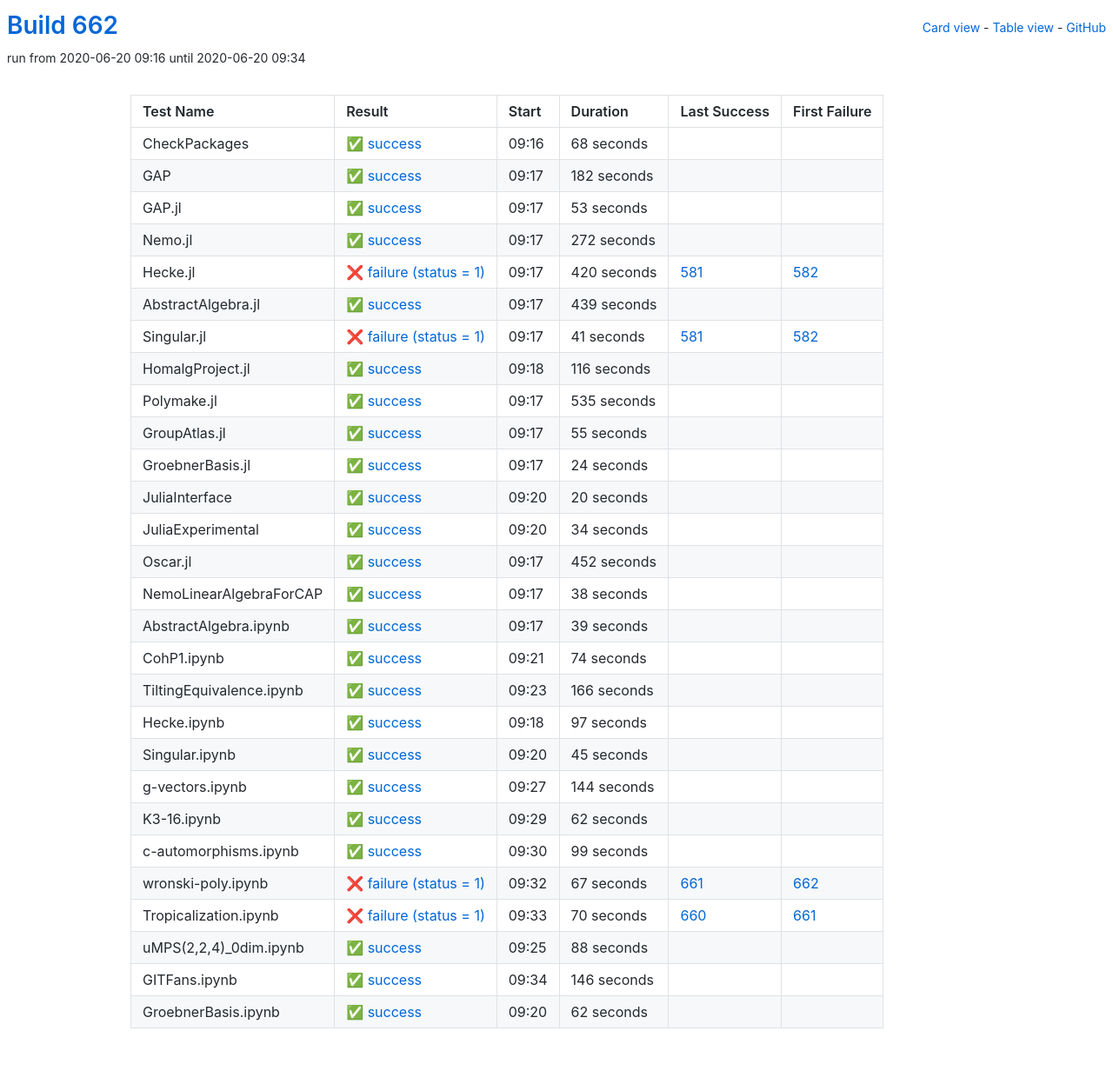
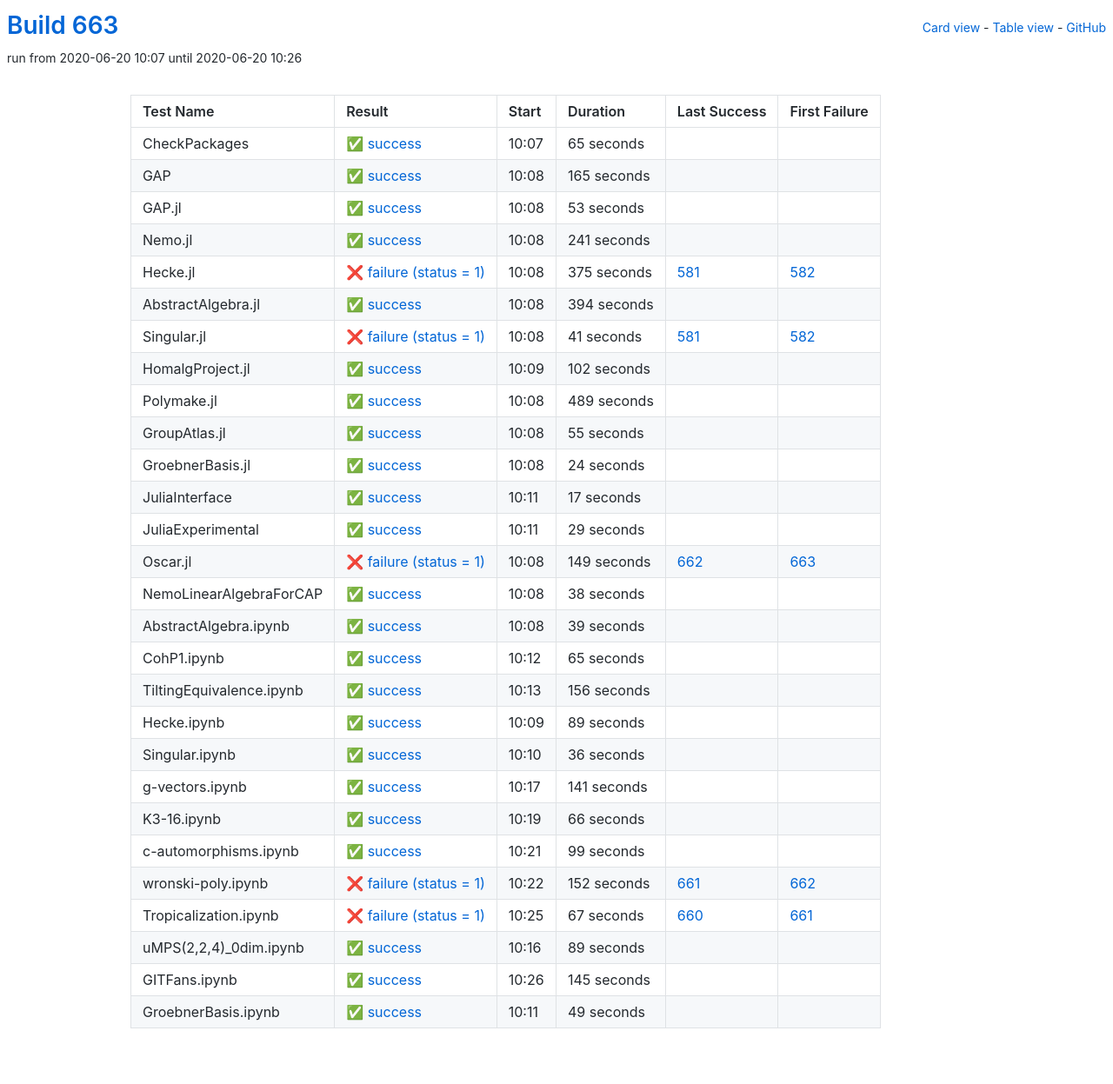
Before and after one commit to oscar-system/oscar-ci-status-1.4, a Jekyll site: the page built from table.html, in a window 1280 px wide. Shown: the whole page at 87% size. Built offline with Jekyll 4.4.1, drawn with Linux system fonts in a browser that asks for light colours.

Commit message:
Build #663

```diff
--- a/_data/ci.yml
+++ b/_data/ci.yml
@@ -1,6 +1,6 @@
 ---
-build: 662
-build_url: https://oscarci.mathematik.uni-kl.de/job/oscar-julia-1.4/662/
+build: 663
+build_url: https://oscarci.mathematik.uni-kl.de/job/oscar-julia-1.4/663/
 job: oscar-julia-1.4
 organization: oscar-system
 repo: oscar-ci-status-1.4
@@ -8,32 +8,32 @@ repourl: https://github.com/oscar-system/oscar-ci-status-1.4
 tests:
 - name: CheckPackages
   id: checkpackages
-  log: https://oscarci.mathematik.uni-kl.de/job/oscar-julia-1.4/662/artifact/logs/build-662/CheckPackages.log
-  start: 2020-06-20 09:16
+  log: https://oscarci.mathematik.uni-kl.de/job/oscar-julia-1.4/663/artifact/logs/build-663/CheckPackages.log
+  start: 2020-06-20 10:07
   success: true
   exitcode: 0
   status: success
-  duration: 68
+  duration: 65
   last_success: false
   last_success_url:
   first_failure: false
   first_failure_url:
 - name: GAP
   id: gap
-  log: https://oscarci.mathematik.uni-kl.de/job/oscar-julia-1.4/662/artifact/logs/build-662/GAP.log
-  start: 2020-06-20 09:17
+  log: https://oscarci.mathematik.uni-kl.de/job/oscar-julia-1.4/663/artifact/logs/build-663/GAP.log
+  start: 2020-06-20 10:08
   success: true
   exitcode: 0
   status: success
-  duration: 182
+  duration: 165
   last_success: false
   last_success_url:
   first_failure: false
   first_failure_url:
 - name: GAP.jl
   id: gap-jl
-  log: https://oscarci.mathematik.uni-kl.de/job/oscar-julia-1.4/662/artifact/logs/build-662/GAP.jl.log
-  start: 2020-06-20 09:17
+  log: https://oscarci.mathematik.uni-kl.de/job/oscar-julia-1.4/663/artifact/logs/build-663/GAP.jl.log
+  start: 2020-06-20 10:08
   success: true
   exitcode: 0
   status: success
@@ -44,44 +44,44 @@ tests:
   first_failure_url:
 - name: Nemo.jl
   id: nemo-jl
-  log: https://oscarci.mathematik.uni-kl.de/job/oscar-julia-1.4/662/artifact/logs/build-662/Nemo.jl.log
-  start: 2020-06-20 09:17
+  log: https://oscarci.mathematik.uni-kl.de/job/oscar-julia-1.4/663/artifact/logs/build-663/Nemo.jl.log
+  start: 2020-06-20 10:08
   success: true
   exitcode: 0
   status: success
-  duration: 272
+  duration: 241
   last_success: false
   last_success_url:
   first_failure: false
   first_failure_url:
 - name: Hecke.jl
   id: hecke-jl
-  log: https://oscarci.mathematik.uni-kl.de/job/oscar-julia-1.4/662/artifact/logs/build-662/Hecke.jl.log
-  start: 2020-06-20 09:17
+  log: https://oscarci.mathematik.uni-kl.de/job/oscar-julia-1.4/663/artifact/logs/build-663/Hecke.jl.log
+  start: 2020-06-20 10:08
   success: false
   exitcode: 1
   status: failure
-  duration: 420
+  duration: 375
   last_success: 581
   last_success_url: https://oscarci.mathematik.uni-kl.de/job/oscar-julia-1.4/581/
   first_failure: 582
   first_failure_url: https://oscarci.mathematik.uni-kl.de/job/oscar-julia-1.4/582/
 - name: AbstractAlgebra.jl
   id: abstractalgebra-jl
-  log: https://oscarci.mathematik.uni-kl.de/job/oscar-julia-1.4/662/artifact/logs/build-662/AbstractAlgebra.jl.log
-  start: 2020-06-20 09:17
+  log: https://oscarci.mathematik.uni-kl.de/job/oscar-julia-1.4/663/artifact/logs/build-663/AbstractAlgebra.jl.log
+  start: 2020-06-20 10:08
   success: true
   exitcode: 0
   status: success
-  duration: 439
+  duration: 394
   last_success: false
   last_success_url:
   first_failure: false
   first_failure_url:
 - name: Singular.jl
   id: singular-jl
-  log: https://oscarci.mathematik.uni-kl.de/job/oscar-julia-1.4/662/artifact/logs/build-662/Singular.jl.log
-  start: 2020-06-20 09:17
+  log: https://oscarci.mathematik.uni-kl.de/job/oscar-julia-1.4/663/artifact/logs/build-663/Singular.jl.log
+  start: 2020-06-20 10:08
   success: false
   exitcode: 1
   status: failure
@@ -92,32 +92,32 @@ tests:
   first_failure_url: https://oscarci.mathematik.uni-kl.de/job/oscar-julia-1.4/582/
 - name: HomalgProject.jl
   id: homalgproject-jl
-  log: https://oscarci.mathematik.uni-kl.de/job/oscar-julia-1.4/662/artifact/logs/build-662/HomalgProject.jl.log
-  start: 2020-06-20 09:18
+  log: https://oscarci.mathematik.uni-kl.de/job/oscar-julia-1.4/663/artifact/logs/build-663/HomalgProject.jl.log
+  start: 2020-06-20 10:09
   success: true
   exitcode: 0
   status: success
-  duration: 116
+  duration: 102
   last_success: false
   last_success_url:
   first_failure: false
   first_failure_url:
 - name: Polymake.jl
   id: polymake-jl
-  log: https://oscarci.mathematik.uni-kl.de/job/oscar-julia-1.4/662/artifact/logs/build-662/Polymake.jl.log
-  start: 2020-06-20 09:17
+  log: https://oscarci.mathematik.uni-kl.de/job/oscar-julia-1.4/663/artifact/logs/build-663/Polymake.jl.log
+  start: 2020-06-20 10:08
   success: true
   exitcode: 0
   status: success
-  duration: 535
+  duration: 489
   last_success: false
   last_success_url:
   first_failure: false
   first_failure_url:
 - name: GroupAtlas.jl
   id: groupatlas-jl
-  log: https://oscarci.mathematik.uni-kl.de/job/oscar-julia-1.4/662/artifact/logs/build-662/GroupAtlas.jl.log
-  start: 2020-06-20 09:17
+  log: https://oscarci.mathematik.uni-kl.de/job/oscar-julia-1.4/663/artifact/logs/build-663/GroupAtlas.jl.log
+  start: 2020-06-20 10:08
   success: true
   exitcode: 0
   status: success
@@ -128,8 +128,8 @@ tests:
   first_failure_url:
 - name: GroebnerBasis.jl
   id: groebnerbasis-jl
-  log: https://oscarci.mathematik.uni-kl.de/job/oscar-julia-1.4/662/artifact/logs/build-662/GroebnerBasis.jl.log
-  start: 2020-06-20 09:17
+  log: https://oscarci.mathematik.uni-kl.de/job/oscar-julia-1.4/663/artifact/logs/build-663/GroebnerBasis.jl.log
+  start: 2020-06-20 10:08
   success: true
   exitcode: 0
   status: success
@@ -140,44 +140,44 @@ tests:
   first_failure_url:
 - name: JuliaInterface
   id: juliainterface
-  log: https://oscarci.mathematik.uni-kl.de/job/oscar-julia-1.4/662/artifact/logs/build-662/JuliaInterface.log
-  start: 2020-06-20 09:20
+  log: https://oscarci.mathematik.uni-kl.de/job/oscar-julia-1.4/663/artifact/logs/build-663/JuliaInterface.log
+  start: 2020-06-20 10:11
   success: true
   exitcode: 0
   status: success
-  duration: 20
+  duration: 17
   last_success: false
   last_success_url:
   first_failure: false
   first_failure_url:
 - name: JuliaExperimental
   id: juliaexperimental
-  log: https://oscarci.mathematik.uni-kl.de/job/oscar-julia-1.4/662/artifact/logs/build-662/JuliaExperimental.log
-  start: 2020-06-20 09:20
+  log: https://oscarci.mathematik.uni-kl.de/job/oscar-julia-1.4/663/artifact/logs/build-663/JuliaExperimental.log
+  start: 2020-06-20 10:11
   success: true
   exitcode: 0
   status: success
-  duration: 34
+  duration: 29
   last_success: false
   last_success_url:
   first_failure: false
   first_failure_url:
 - name: Oscar.jl
   id: oscar-jl
-  log: https://oscarci.mathematik.uni-kl.de/job/oscar-julia-1.4/662/artifact/logs/build-662/Oscar.jl.log
-  start: 2020-06-20 09:17
-  success: true
-  exitcode: 0
-  status: success
-  duration: 452
-  last_success: false
-  last_success_url:
-  first_failure: false
-  first_failure_url:
+  log: https://oscarci.mathematik.uni-kl.de/job/oscar-julia-1.4/663/artifact/logs/build-663/Oscar.jl.log
+  start: 2020-06-20 10:08
+  success: false
+  exitcode: 1
+  status: failure
+  duration: 149
+  last_success: 662
+  last_success_url: https://oscarci.mathematik.uni-kl.de/job/oscar-julia-1.4/662/
+  first_failure: 663
+  first_failure_url: https://oscarci.mathematik.uni-kl.de/job/oscar-julia-1.4/663/
 - name: NemoLinearAlgebraForCAP
   id: nemolinearalgebraforcap
-  log: https://oscarci.mathematik.uni-kl.de/job/oscar-julia-1.4/662/artifact/logs/build-662/NemoLinearAlgebraForCAP.log
-  start: 2020-06-20 09:17
+  log: https://oscarci.mathematik.uni-kl.de/job/oscar-julia-1.4/663/artifact/logs/build-663/NemoLinearAlgebraForCAP.log
+  start: 2020-06-20 10:08
   success: true
   exitcode: 0
   status: success
@@ -188,8 +188,8 @@ tests:
   first_failure_url:
 - name: AbstractAlgebra.ipynb
   id: abstractalgebra-ipynb
-  log: https://oscarci.mathematik.uni-kl.de/job/oscar-julia-1.4/662/artifact/logs/build-662/AbstractAlgebra.ipynb.log
-  start: 2020-06-20 09:17
+  log: https://oscarci.mathematik.uni-kl.de/job/oscar-julia-1.4/663/artifact/logs/build-663/AbstractAlgebra.ipynb.log
+  start: 2020-06-20 10:08
   success: true
   exitcode: 0
   status: success
@@ -200,80 +200,80 @@ tests:
   first_failure_url:
 - name: CohP1.ipynb
   id: cohp1-ipynb
-  log: https://oscarci.mathematik.uni-kl.de/job/oscar-julia-1.4/662/artifact/logs/build-662/CohP1.ipynb.log
-  start: 2020-06-20 09:21
+  log: https://oscarci.mathematik.uni-kl.de/job/oscar-julia-1.4/663/artifact/logs/build-663/CohP1.ipynb.log
+  start: 2020-06-20 10:12
   success: true
   exitcode: 0
   status: success
-  duration: 74
+  duration: 65
   last_success: false
   last_success_url:
   first_failure: false
   first_failure_url:
 - name: TiltingEquivalence.ipynb
   id: tiltingequivalence-ipynb
-  log: https://oscarci.mathematik.uni-kl.de/job/oscar-julia-1.4/662/artifact/logs/build-662/TiltingEquivalence.ipynb.log
-  start: 2020-06-20 09:23
+  log: https://oscarci.mathematik.uni-kl.de/job/oscar-julia-1.4/663/artifact/logs/build-663/TiltingEquivalence.ipynb.log
+  start: 2020-06-20 10:13
   success: true
   exitcode: 0
   status: success
-  duration: 166
+  duration: 156
   last_success: false
   last_success_url:
   first_failure: false
   first_failure_url:
 - name: Hecke.ipynb
   id: hecke-ipynb
-  log: https://oscarci.mathematik.uni-kl.de/job/oscar-julia-1.4/662/artifact/logs/build-662/Hecke.ipynb.log
-  start: 2020-06-20 09:18
+  log: https://oscarci.mathematik.uni-kl.de/job/oscar-julia-1.4/663/artifact/logs/build-663/Hecke.ipynb.log
+  start: 2020-06-20 10:09
   success: true
   exitcode: 0
   status: success
-  duration: 97
+  duration: 89
   last_success: false
   last_success_url:
   first_failure: false
   first_failure_url:
 - name: Singular.ipynb
   id: singular-ipynb
-  log: https://oscarci.mathematik.uni-kl.de/job/oscar-julia-1.4/662/artifact/logs/build-662/Singular.ipynb.log
-  start: 2020-06-20 09:20
+  log: https://oscarci.mathematik.uni-kl.de/job/oscar-julia-1.4/663/artifact/logs/build-663/Singular.ipynb.log
+  start: 2020-06-20 10:10
   success: true
   exitcode: 0
   status: success
-  duration: 45
+  duration: 36
   last_success: false
   last_success_url:
   first_failure: false
   first_failure_url:
 - name: g-vectors.ipynb
   id: g-vectors-ipynb
-  log: https://oscarci.mathematik.uni-kl.de/job/oscar-julia-1.4/662/artifact/logs/build-662/g-vectors.ipynb.log
-  start: 2020-06-20 09:27
+  log: https://oscarci.mathematik.uni-kl.de/job/oscar-julia-1.4/663/artifact/logs/build-663/g-vectors.ipynb.log
+  start: 2020-06-20 10:17
   success: true
   exitcode: 0
   status: success
-  duration: 144
+  duration: 141
   last_success: false
   last_success_url:
   first_failure: false
   first_failure_url:
 - name: K3-16.ipynb
   id: k3-16-ipynb
-  log: https://oscarci.mathematik.uni-kl.de/job/oscar-julia-1.4/662/artifact/logs/build-662/K3-16.ipynb.log
-  start: 2020-06-20 09:29
+  log: https://oscarci.mathematik.uni-kl.de/job/oscar-julia-1.4/663/artifact/logs/build-663/K3-16.ipynb.log
+  start: 2020-06-20 10:19
   success: true
   exitcode: 0
   status: success
-  duration: 62
+  duration: 66
   last_success: false
   last_success_url:
   first_failure: false
   first_failure_url:
 - name: c-automorphisms.ipynb
   id: c-automorphisms-ipynb
-  log: https://oscarci.mathematik.uni-kl.de/job/oscar-julia-1.4/662/artifact/logs/build-662/c-automorphisms.ipynb.log
-  start: 2020-06-20 09:30
+  log: https://oscarci.mathematik.uni-kl.de/job/oscar-julia-1.4/663/artifact/logs/build-663/c-automorphisms.ipynb.log
+  start: 2020-06-20 10:21
   success: true
   exitcode: 0
   status: success
@@ -284,60 +284,60 @@ tests:
   first_failure_url:
 - name: wronski-poly.ipynb
   id: wronski-poly-ipynb
-  log: https://oscarci.mathematik.uni-kl.de/job/oscar-julia-1.4/662/artifact/logs/build-662/wronski-poly.ipynb.log
-  start: 2020-06-20 09:32
+  log: https://oscarci.mathematik.uni-kl.de/job/oscar-julia-1.4/663/artifact/logs/build-663/wronski-poly.ipynb.log
+  start: 2020-06-20 10:22
   success: false
   exitcode: 1
   status: failure
-  duration: 67
+  duration: 152
   last_success: 661
   last_success_url: https://oscarci.mathematik.uni-kl.de/job/oscar-julia-1.4/661/
   first_failure: 662
   first_failure_url: https://oscarci.mathematik.uni-kl.de/job/oscar-julia-1.4/662/
 - name: Tropicalization.ipynb
   id: tropicalization-ipynb
-  log: https://oscarci.mathematik.uni-kl.de/job/oscar-julia-1.4/662/artifact/logs/build-662/Tropicalization.ipynb.log
-  start: 2020-06-20 09:33
+  log: https://oscarci.mathematik.uni-kl.de/job/oscar-julia-1.4/663/artifact/logs/build-663/Tropicalization.ipynb.log
+  start: 2020-06-20 10:25
   success: false
   exitcode: 1
   status: failure
-  duration: 70
+  duration: 67
   last_success: 660
   last_success_url: https://oscarci.mathematik.uni-kl.de/job/oscar-julia-1.4/660/
   first_failure: 661
   first_failure_url: https://oscarci.mathematik.uni-kl.de/job/oscar-julia-1.4/661/
 - name: uMPS(2,2,4)_0dim.ipynb
   id: umps-2-2-4-0dim-ipynb
-  log: https://oscarci.mathematik.uni-kl.de/job/oscar-julia-1.4/662/artifact/logs/build-662/uMPS-2-2-4-_0dim.ipynb.log
-  start: 2020-06-20 09:25
+  log: https://oscarci.mathematik.uni-kl.de/job/oscar-julia-1.4/663/artifact/logs/build-663/uMPS-2-2-4-_0dim.ipynb.log
+  start: 2020-06-20 10:16
   success: true
   exitcode: 0
   status: success
-  duration: 88
+  duration: 89
   last_success: false
   last_success_url:
   first_failure: false
   first_failure_url:
 - name: GITFans.ipynb
   id: gitfans-ipynb
-  log: https://oscarci.mathematik.uni-kl.de/job/oscar-julia-1.4/662/artifact/logs/build-662/GITFans.ipynb.log
-  start: 2020-06-20 09:34
+  log: https://oscarci.mathematik.uni-kl.de/job/oscar-julia-1.4/663/artifact/logs/build-663/GITFans.ipynb.log
+  start: 2020-06-20 10:26
   success: true
   exitcode: 0
   status: success
-  duration: 146
+  duration: 145
   last_success: false
   last_success_url:
   first_failure: false
   first_failure_url:
 - name: GroebnerBasis.ipynb
   id: groebnerbasis-ipynb
-  log: https://oscarci.mathematik.uni-kl.de/job/oscar-julia-1.4/662/artifact/logs/build-662/GroebnerBasis.ipynb.log
-  start: 2020-06-20 09:20
+  log: https://oscarci.mathematik.uni-kl.de/job/oscar-julia-1.4/663/artifact/logs/build-663/GroebnerBasis.ipynb.log
+  start: 2020-06-20 10:11
   success: true
   exitcode: 0
   status: success
-  duration: 62
+  duration: 49
   last_success: false
   last_success_url:
   first_failure: false
```
Also changed, not shown: README.md.
